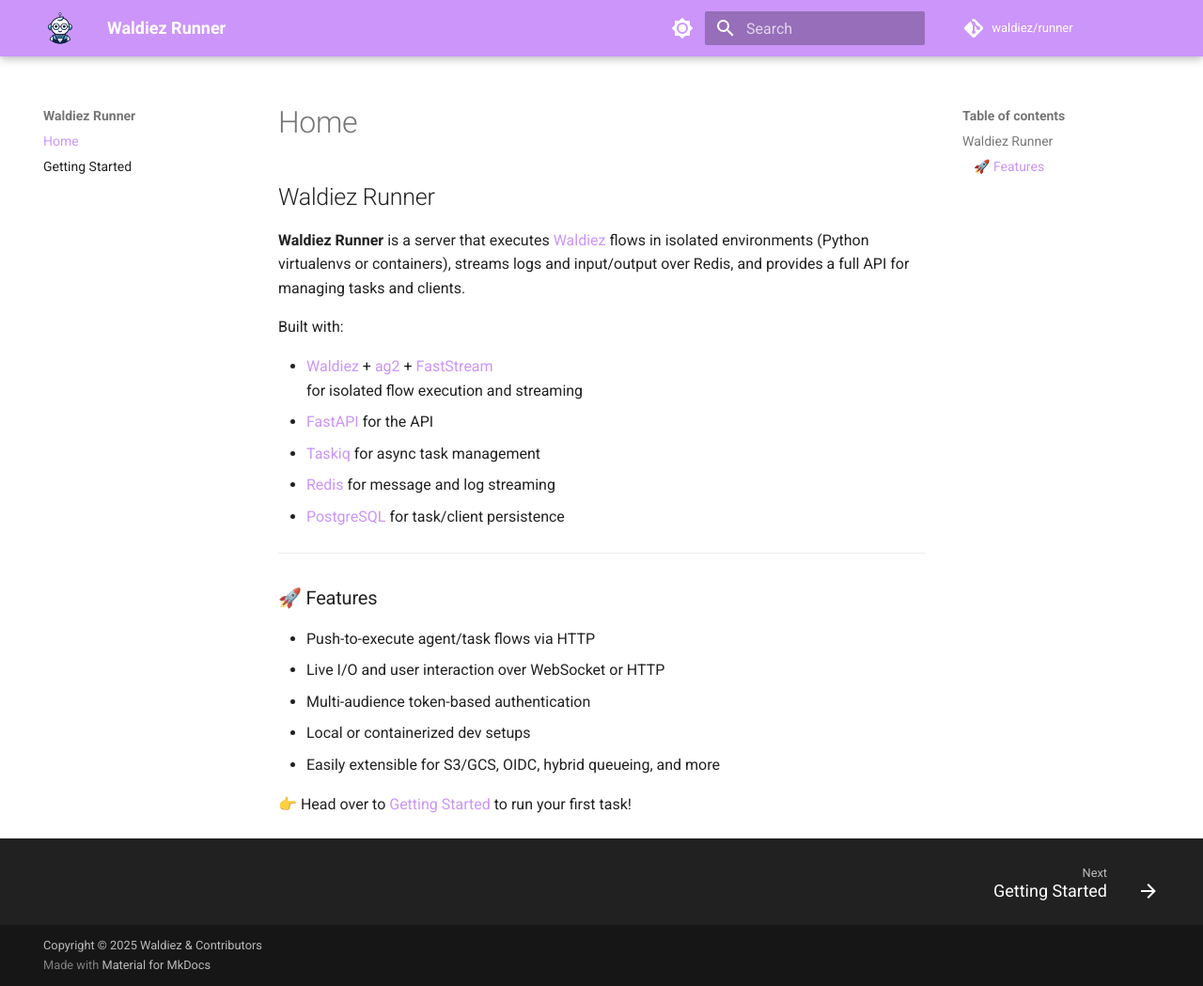
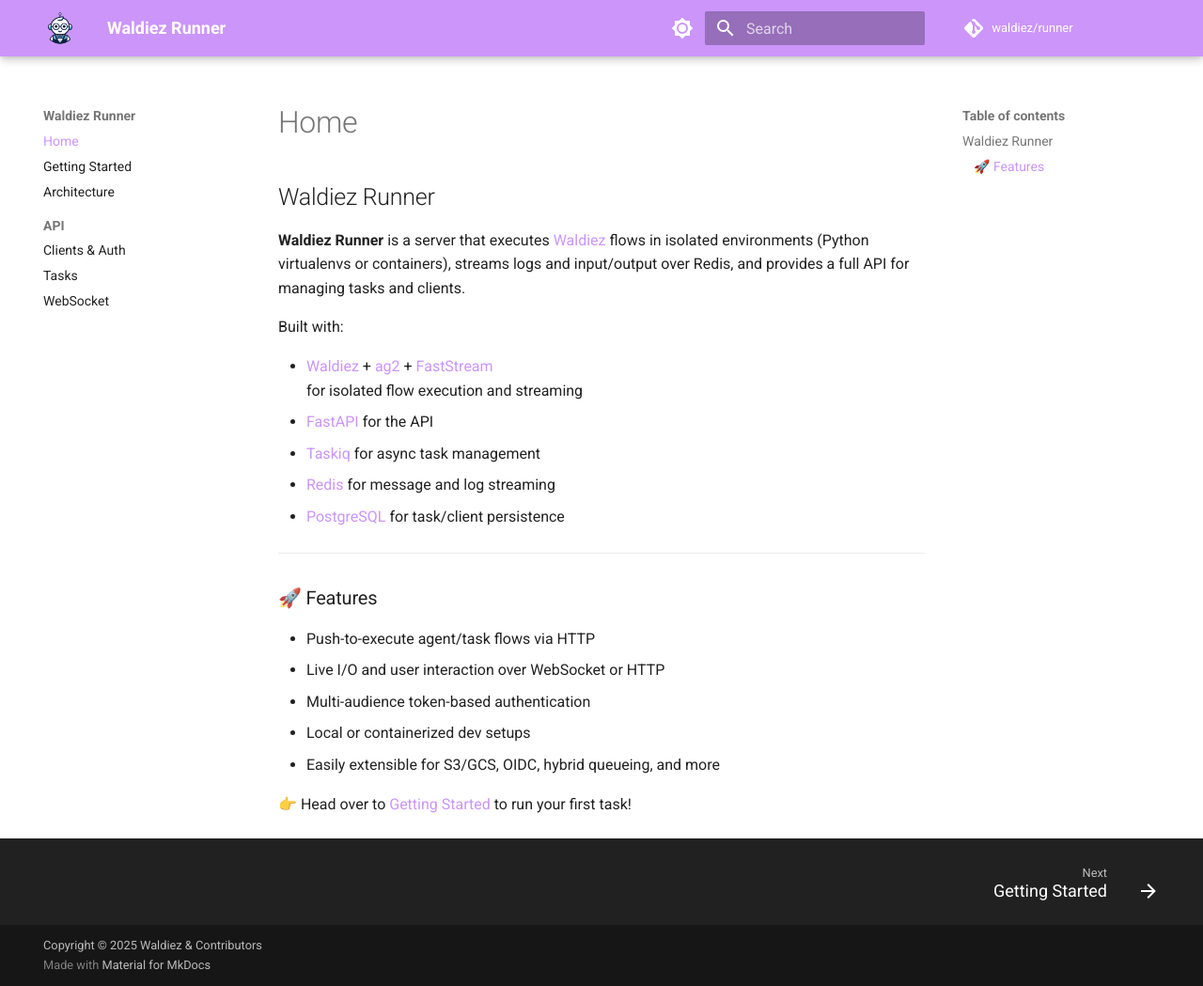
Before and after one commit to waldiez/runner, an MkDocs documentation site: the page built from docs/index.md, in a window 1280 px wide and 1049 px high. Shown: the whole window at 94% size. Built offline with MkDocs 1.6.1 and Material for MkDocs 9.7.7, drawn with Linux system fonts in a browser that asks for light colours; plug-ins that fetch from the network failed and are left out; comment, search, counter and statistics services are not loaded; some of the changed lines change nothing that is shown.

Commit message:
update mkdocs.yml

```diff
--- a/mkdocs.yml
+++ b/mkdocs.yml
@@ -64,8 +64,9 @@
         - name: mermaid
           class: mermaid
           # yamllint disable
-          format: !!python/name:pymdownx.superfences.fence_code_format ""
-          # yamllint enable
+          format: !!python/name:mermaid2.fence_mermaid_custom # yamllint enable
+
+
   - pymdownx.tabbed:
       alternate_style: true
   - mdx_include:
@@ -74,15 +75,51 @@
 extra_css:
   - static/css/main.css
 
+plugins:
+  - search:
+      lang: en
+  - mermaid2
+  - minify_html
+  - macros
+  - autorefs
+  - privacy
+  - mkdocstrings:
+      enabled: true
+      default_handler: python
+      handlers:
+        python:
+          paths: [.]
+          import:
+            - url: https://docs.python.org/3/objects.inv
+              domains: [std, py]
+            - https://typing-extensions.readthedocs.io/en/latest/objects.inv
+          options:
+            filters:
+              - "!^_"
+            show_symbol_type_heading: true
+            show_symbol_type_toc: true
+            docstring_options:
+              ignore_init_summary: true
+            merge_init_into_class: true
+            docstring_style: numpy
+            show_submodules: true
+            show_root_heading: false
+            show_signature_annotations: true
+            show_signature: true
+            signature_crossrefs: true
+            show_source: true
+            group_by_category: false
+            show_category_heading: true
+            inherited_members: false
 nav:
   - Home: index.md
   - Getting Started: getting-started.md
-  # - Architecture: architecture.md
-  # - API:
-  #     - REST & WebSocket: api.md
-  #     - Clients & Auth: clients.md
-  #     - Tasks: tasks.md
-  #     - Live WebSocket Chat: websocket.md
+  - Architecture: architecture.md
+  - API:
+      - Clients & Auth: clients.md
+      - Tasks: tasks.md
+      - WebSocket: websocket.md
+  # - Examples: examples.md
   # - Deployment:
   #     - Overview: deployment/index.md
   #     - Docker & Compose: deployment/docker.md
@@ -90,4 +127,4 @@
   #     - Cloud Storage: deployment/cloud.md
   # - Configuration: configuration.md
   # - Contributing: contributing.md
-  # - Changelog: changelog.md
+  # - Reference (mkdocstrings)
```
